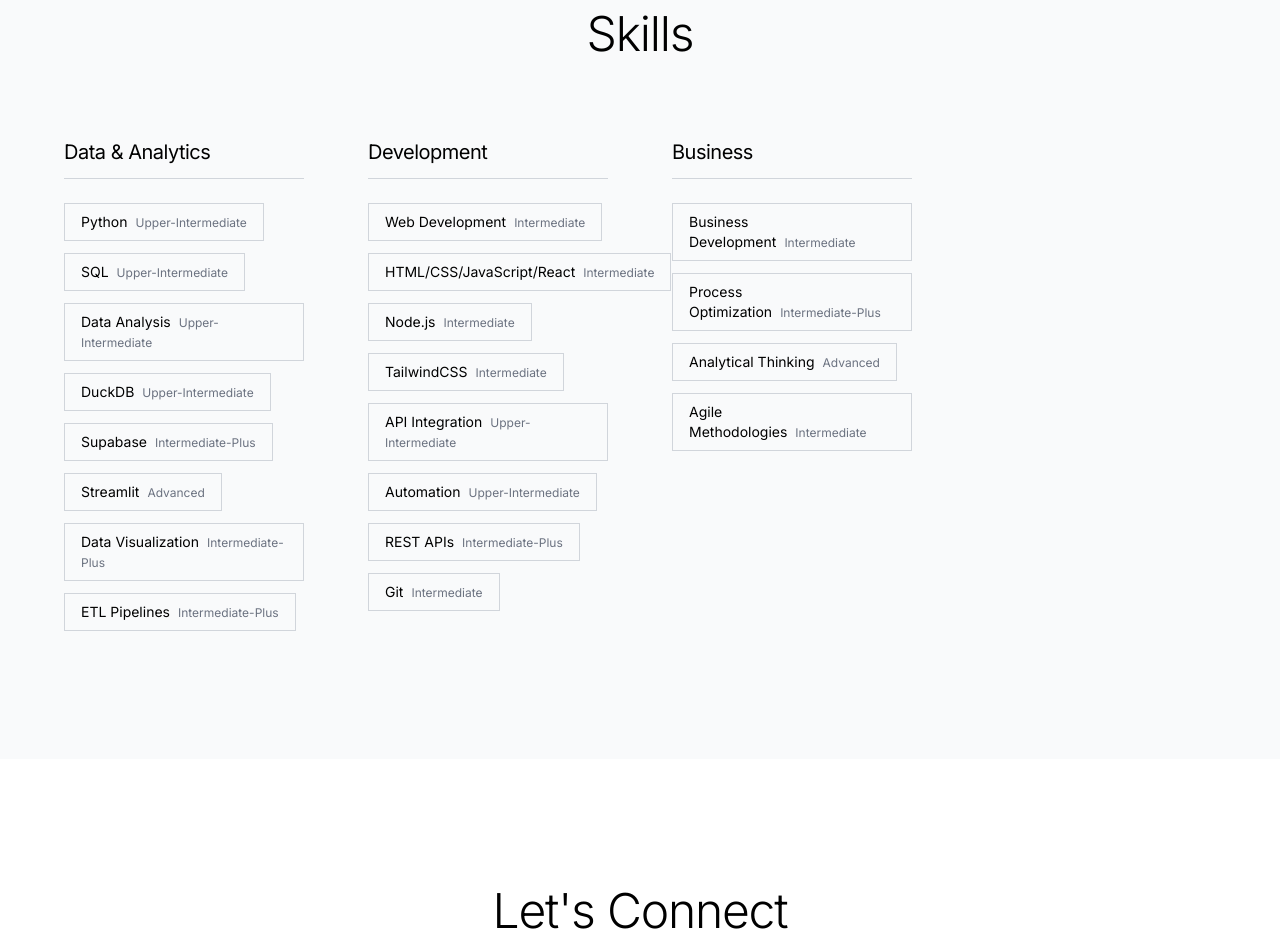
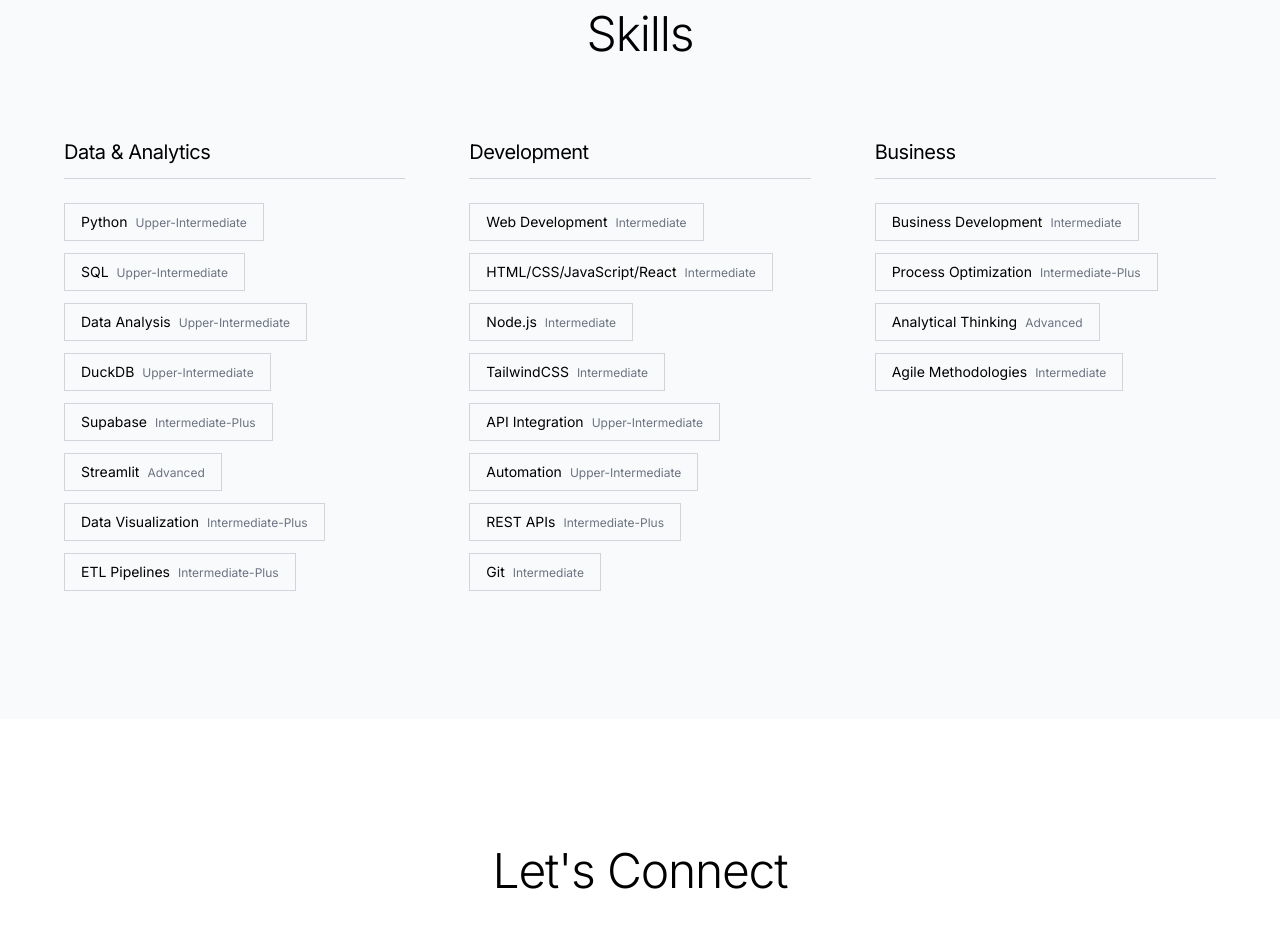
Before and after one commit to marcelrezkova/WEB-me_2.0, a React (Vite) app: page / in a window 1280 px wide. Shown: the part 1260-2195 px from the top of the page. Built offline with nearby package versions, Linux system fonts and the light colour scheme.

Commit message:
update 3 -4 to 3-3 in App.tsx

```diff
--- a/src/App.tsx
+++ b/src/App.tsx
@@ -291,7 +291,7 @@
               Skills
             </h2>
 
-            <div className="grid grid-cols-1 md:grid-cols-4 gap-16">
+            <div className="grid grid-cols-1 md:grid-cols-3 gap-16">
               <SkillCategory
                 title="Data & Analytics"
                 skills={[
```
